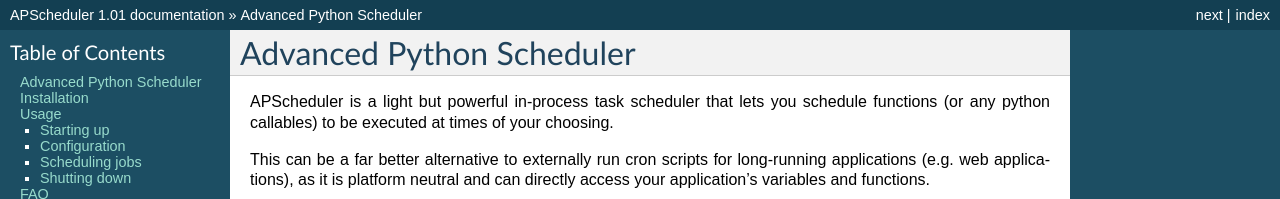
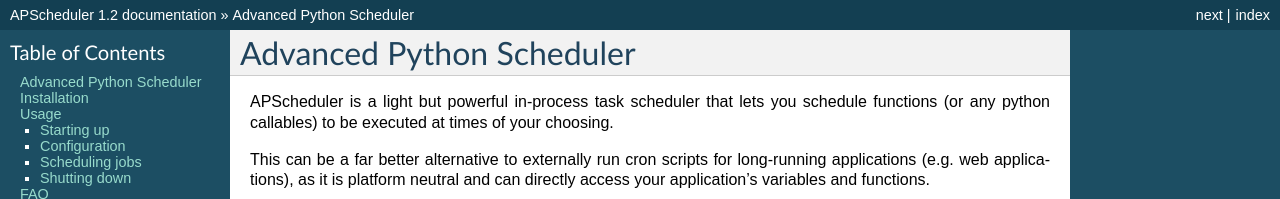
Before and after one commit to agronholm/apscheduler, a Sphinx documentation site: the page built from docs/index.rst, in a window 1280 px wide and 900 px high. Shown: the top 199 px of the window. Built offline with Sphinx 7.4.7, drawn with Linux system fonts in a browser that asks for light colours; some of the changed text lies outside the part shown.

Commit message:
Updated version number

```diff
--- a/docs/conf.py
+++ b/docs/conf.py
@@ -45,9 +45,9 @@
 # built documents.
 #
 # The short X.Y version.
-version = '1.01'
+version = '1.2'
 # The full version, including alpha/beta/rc tags.
-release = '1.01'
+release = '1.2'
 
 # The language for content autogenerated by Sphinx. Refer to documentation
 # for a list of supported languages.
```
